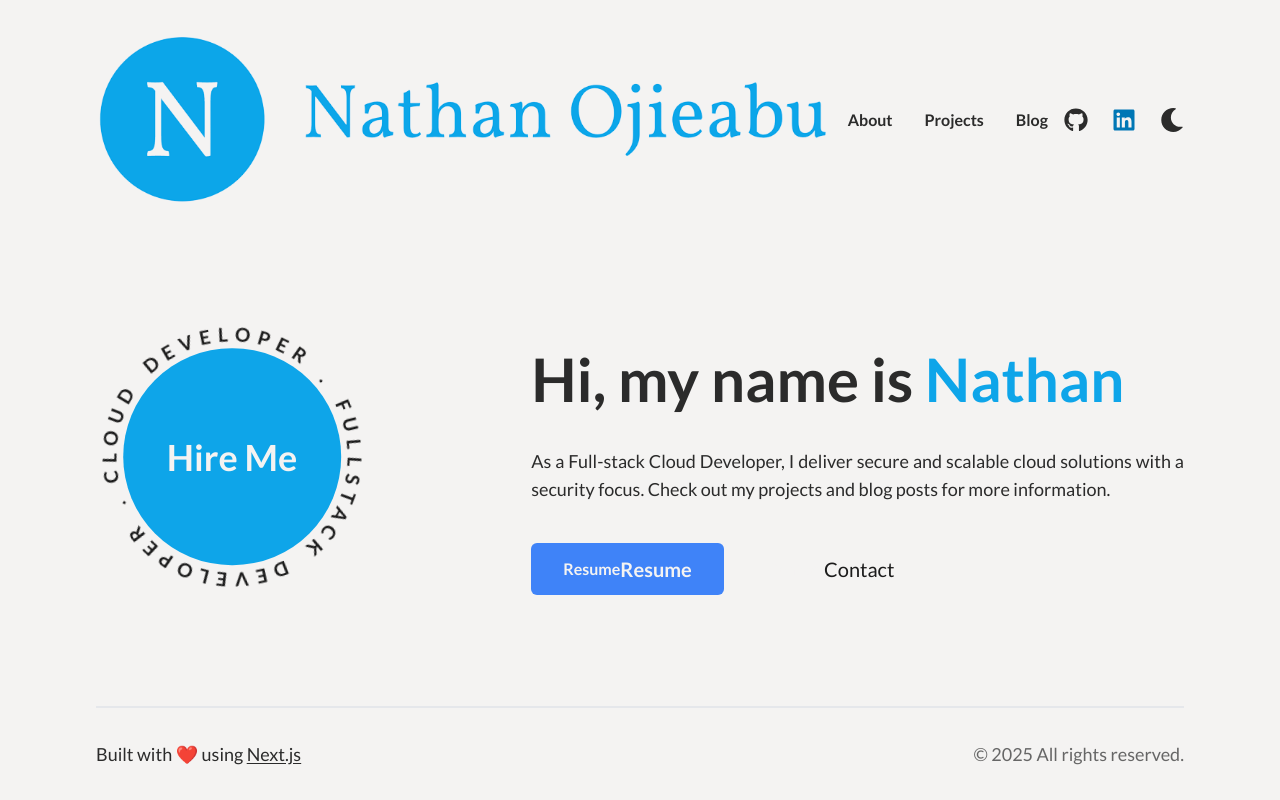
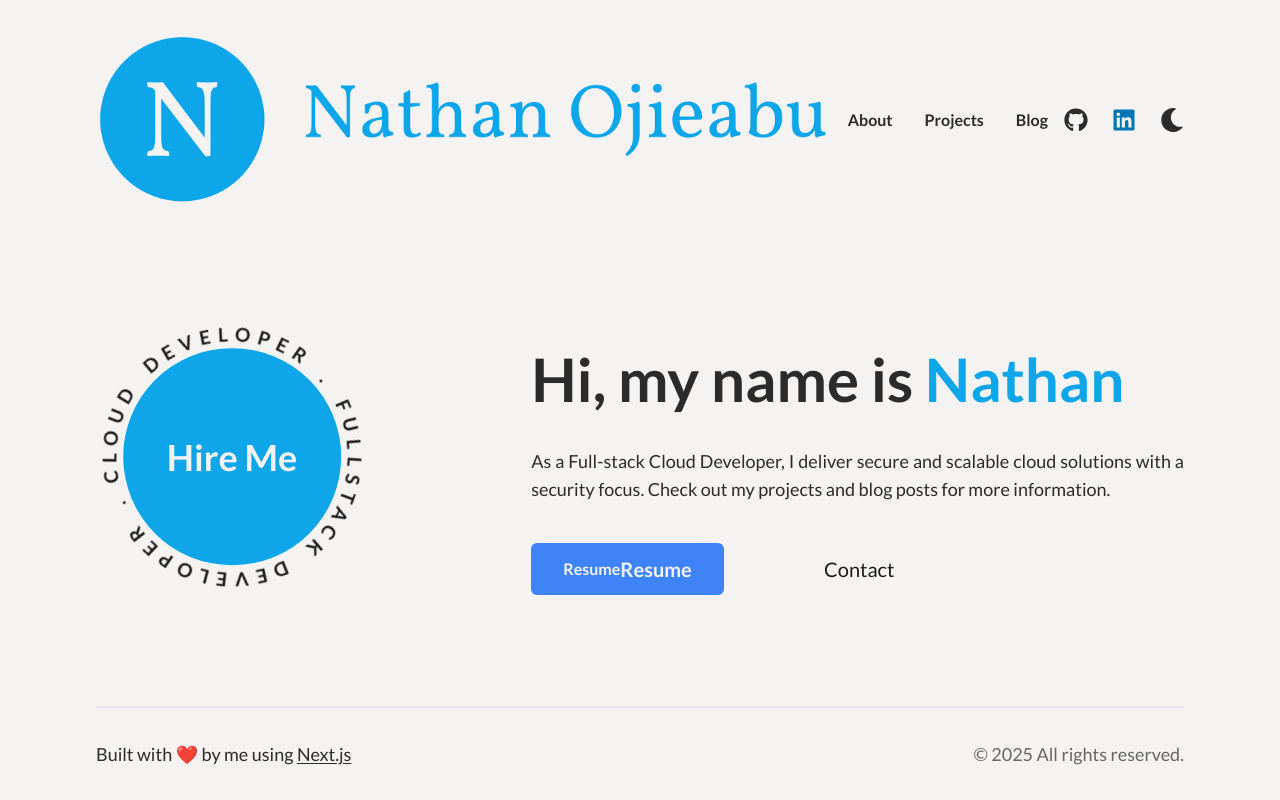
Before and after one commit to mcfwesh/portfolio-v2, a Next.js app: page / in a window 1280 px wide. Built offline with nearby package versions, Linux system fonts and the light colour scheme.

Commit message:
update Footer component to include author attribution and change Next.js link to GitHub repository for better project visibility

```diff
--- a/app/components/Footer.tsx
+++ b/app/components/Footer.tsx
@@ -6,12 +6,12 @@ const Footer = () => {
   return (
     <div className="flex flex-col items-center justify-between border-t-2 py-8 text-base md:flex-row md:space-x-10 md:text-lg">
       <div>
-        <span>Built with ❤️ </span>
+        <span>Built with ❤️ by me </span>
         <span> using </span>
         <Link
           className="underline underline-offset-2"
           target="_blank"
-          href="https://nextjs.org/"
+          href="https://github.com/mcfwesh/portfolio-v2"
         >
           Next.js
         </Link>
```
